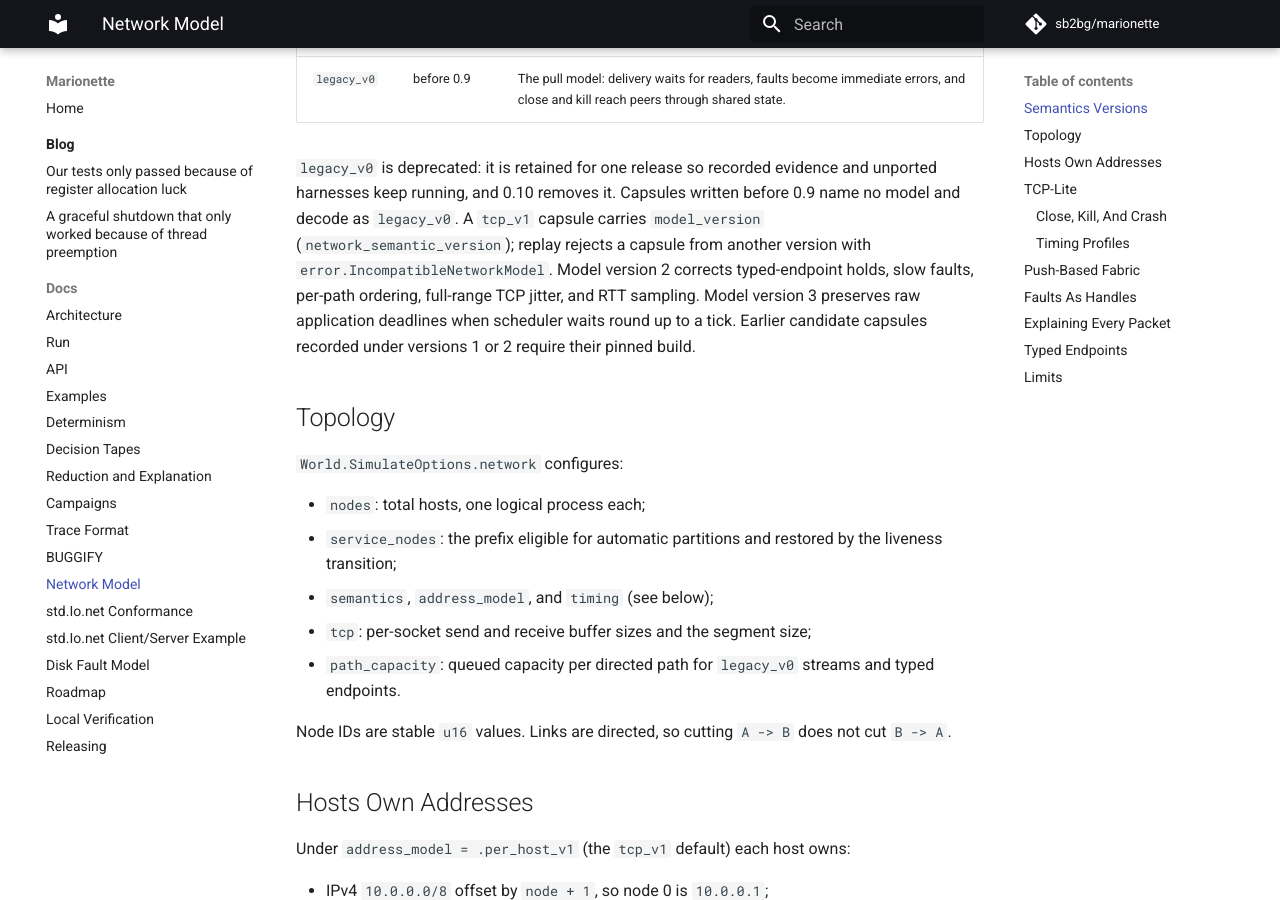
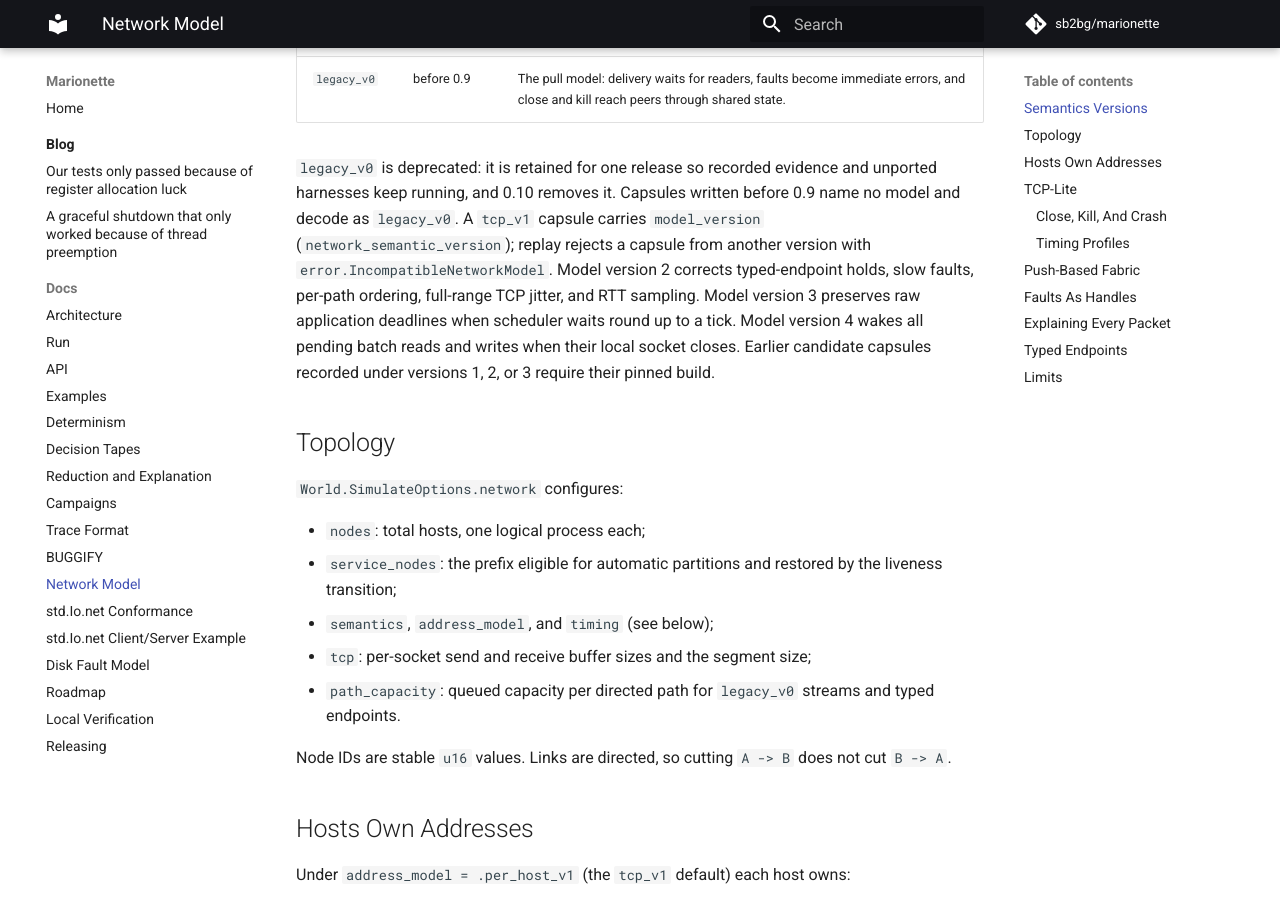
Before and after one commit to sb2bg/marionette, an MkDocs documentation site: the page built from docs/network.md, in a window 1280 px wide and 900 px high, scrolled down 612 px. Built offline with MkDocs 1.6.1 and Material for MkDocs 9.7.7, drawn with Linux system fonts in a browser that asks for light colours; comment, search, counter and statistics services are not loaded.

Commit message:
Wake pending TCP batches when their socket closes

```diff
--- a/docs/network.md
+++ b/docs/network.md
@@ -27,8 +27,10 @@ A `tcp_v1` capsule carries `model_version`
 `error.IncompatibleNetworkModel`.
 Model version 2 corrects typed-endpoint holds, slow faults, per-path ordering,
 full-range TCP jitter, and RTT sampling. Model version 3 preserves raw
-application deadlines when scheduler waits round up to a tick. Earlier
-candidate capsules recorded under versions 1 or 2 require their pinned build.
+application deadlines when scheduler waits round up to a tick. Model version 4
+wakes all pending batch reads and writes when their local socket closes.
+Earlier candidate capsules recorded under versions 1, 2, or 3 require their
+pinned build.
 
 ## Topology
 
```
Also changed, not shown: CHANGELOG.md (+5 -2 lines), 3 other files.
